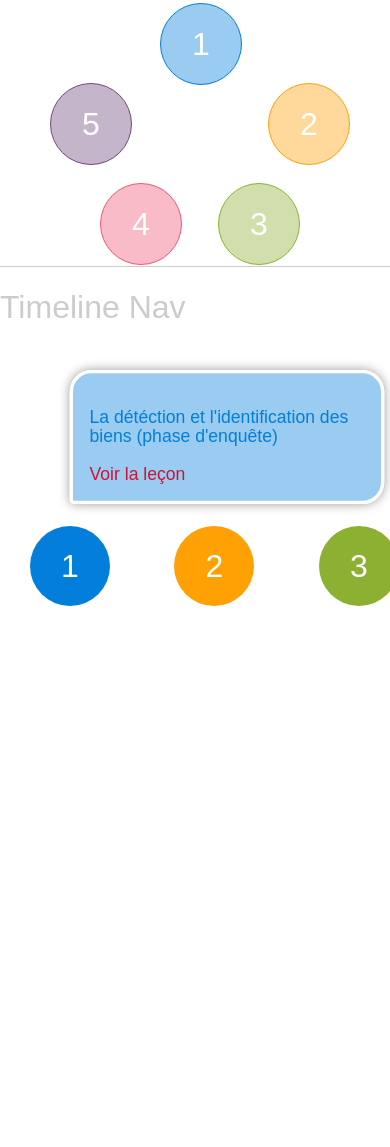
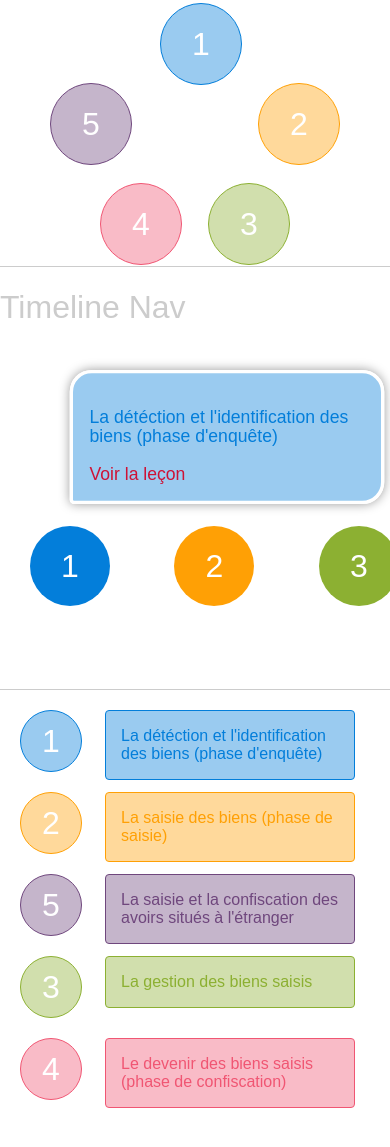
Before and after one commit to Noctane/anim, a website: page dist/index.html in a window 390 px wide. Shown: the part 155-1302 px from the top of the page. Drawn offline with Linux system fonts and the light colour scheme; files that its build step writes are made by us from their sources.

Commit message:
Add flexbox & responsive features

```diff
--- a/assets/js/function.js
+++ b/assets/js/function.js
@@ -15,6 +15,7 @@ $(document).ready(function() {
       $('.tooltip').first().addClass('is_open')
     }, 1200);
   });
+
 
   // timeline-nav functions
   $('.timeline-nav__item').hide();
@@ -35,4 +36,25 @@ $(document).ready(function() {
     $(this).next().addClass('is_open');
   });
 
+// circle-nav-grid functions
+
+
+  $('.nav_item').hide();
+  $('.nav_item').each(function(i) {
+    setTimeout(function() {
+      $('.nav_item').eq(i).show().addClass('bounceIn');
+    }, 200 * i);
+    if($(window).width() > 768) {
+      setTimeout(function() {
+        $('.pop').first().addClass('is_open')
+      }, 1200);
+    };
+  });
+
+  $('.nav_item a').hover(function(){
+    $('.nav_item').find('.is_open').removeClass('is_open');
+    $(this).siblings('.pop').toggleClass('is_open');
+  });
+
+
 });
--- /dev/null
+++ b/assets/sass/0-tools/_mixins.sass
@@ -0,0 +1,12 @@
+=btn-color($color)
+  background: transparentize($color, 0.6)
+  border: solid 1px $color
+  &:hover
+    background: $color
+
+=pop-color($left, $top, $color)
+  left: $left
+  top: $top
+  background: transparentize($color, 0.6)
+  color: $color
+  border: solid 1px $color
--- a/assets/sass/1-base/_base.sass
+++ b/assets/sass/1-base/_base.sass
@@ -1,10 +1,10 @@
 .container
   width: 60%
   height: 500px
-  border-top: solid 1px #ccc
+  border-bottom: solid 1px #ccc
   margin: 140px auto
-  &:first-of-type
-    border-top: none
+  &:last-of-type
+    border-bottom: none
   @media (max-width: 430px)
     width: 100%
     height: 400px
@@ -21,7 +21,7 @@ h1
   height: 400px
   position: relative
   margin: 0 auto
-  @media (max-width: 360px)
+  @media (max-width: 768px)
     width: 100%
 
 ul
@@ -43,7 +43,3 @@ a.btn
     height: 60px
     font-size: 1.5em
     line-height: 60px
-
-hr
-  width: 2em
-  border: solid 2px #2C2C2C
--- /dev/null
+++ b/assets/sass/1-base/_grid.sass
@@ -0,0 +1,36 @@
+.grid
+  width: 500px
+  margin: 0 auto
+  @media ( max-width: 480px)
+    width: 100%
+    padding: 10px
+
+.grid__row
+  display: flex
+  margin: 0
+  &:last-of-type
+    width: 60%
+    margin: 0 auto
+  @media ( max-width: 768px)
+    display: block
+    &:last-of-type
+      width: 100%
+
+
+
+div[class^='grid__item'], div[class*=' grid__item']
+  flex: 1
+  text-align: center
+  padding: 15px
+  @media ( max-width: 480px)
+    padding: 10px
+  @media ( max-width: 768px)
+    text-align: left
+
+
+
+.grid__item-2
+  order: 1
+
+.grid__item-3
+  order: 1
--- /dev/null
+++ b/assets/sass/2-modules/_circle-nav-grid.sass
@@ -0,0 +1,92 @@
+.nav_item
+  position: relative
+  a.btn
+    width: 80px
+    height: 80px
+    line-height: 80px
+    border-radius: 50%
+    margin: 0 auto
+    background-color: pink
+    color: white
+    &:hover
+      animation-name: tada
+      animation-duration: 1s
+      animation-fill-mode: both
+    @media ( max-width: 768px)
+      width: 60px
+      height: 60px
+      line-height: 60px
+      margin: 0
+
+.grid__item-1
+  a.btn
+    +btn-color($blue)
+
+.grid__item-2
+  a.btn
+    +btn-color($orange)
+
+.grid__item-3
+  a.btn
+    +btn-color($green)
+
+.grid__item-4
+  a.btn
+    +btn-color($red)
+
+.grid__item-5
+  a.btn
+    +btn-color($purple)
+
+.pop
+  width: 250px
+  position: absolute
+  display: none
+  box-sizing: border-box
+  padding: 0px 15px
+  border-radius: 4px
+  &.is_open
+    display: block
+    animation-name: fadeInDown
+    animation-duration: 500ms
+    animation-fill-mode: both
+
+#pop-1
+  +pop-color(110px, -75px, $blue)
+  @media ( max-width: 768px)
+    +pop-color(85px, 0, $blue)
+    display: block
+
+#pop-2
+  +pop-color(160px, 5px, $orange)
+  @media ( max-width: 768px)
+    +pop-color(85px, 0, $orange)
+    display: block
+
+#pop-3
+  +pop-color(110px, 15px, $green)
+  @media ( max-width: 768px)
+    +pop-color(85px, 0, $green)
+    display: block
+
+#pop-4
+  +pop-color(-240px, 10px, $red)
+  @media ( max-width: 768px)
+    +pop-color(85px, 0, $red)
+    display: block
+
+#pop-5
+  +pop-color(-190px, 10px, $purple)
+  @media ( max-width: 768px)
+    +pop-color(85px, 0, $purple)
+    display: block
+
+
+@keyframes fadeInDown
+  from
+    opacity: 0
+    transform: translate3d(0, -100%, 0)
+
+  to
+    opacity: 1
+    transform: none
--- a/assets/sass/main.scss
+++ b/assets/sass/main.scss
@@ -1,8 +1,11 @@
 @import "0-tools/normalize";
+@import "0-tools/mixins";
 
 @import "1-base/vars";
 @import "1-base/base";
+@import "1-base/grid";
 @import "1-base/buttons";
 
 @import "2-modules/circle-nav";
+@import "2-modules/circle-nav-grid";
 @import "2-modules/timeline-nav";
```
Also changed, not shown: dist/css/main.css, dist/css/main.min.css, dist/index.html, dist/js/app.js, dist/js/app.min.js.
